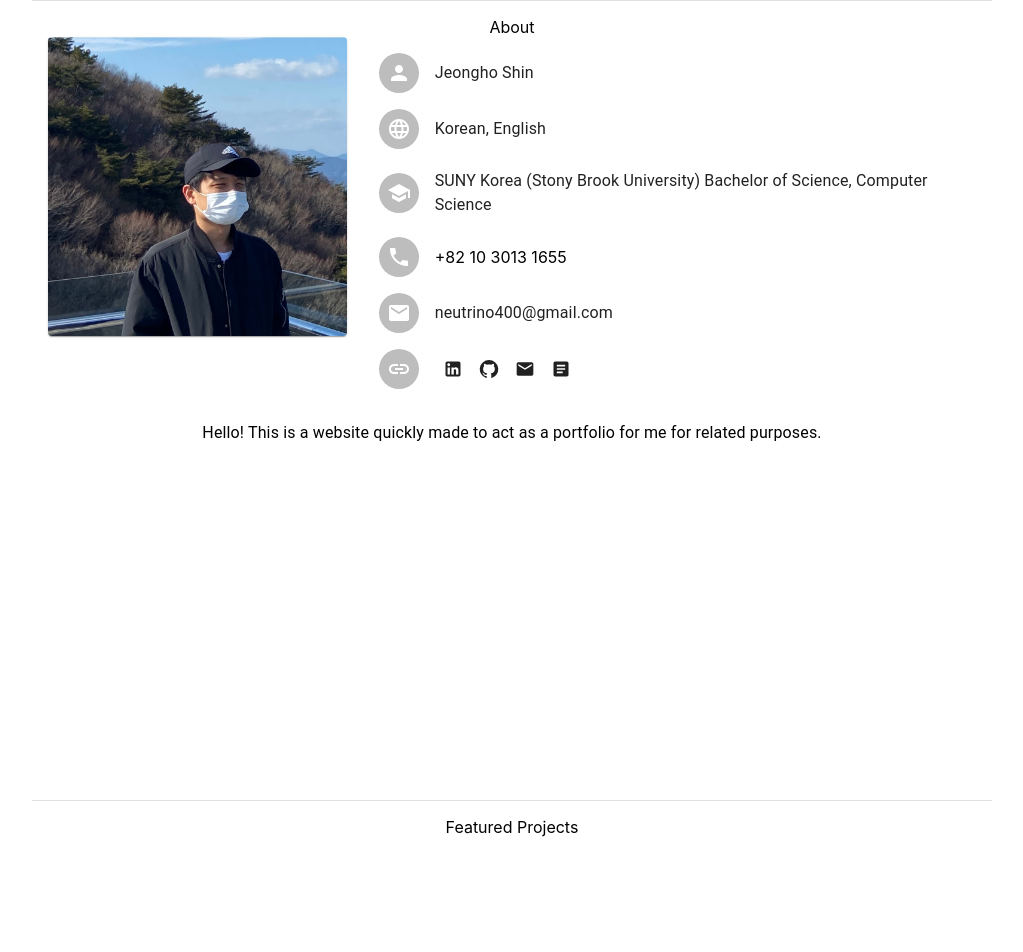
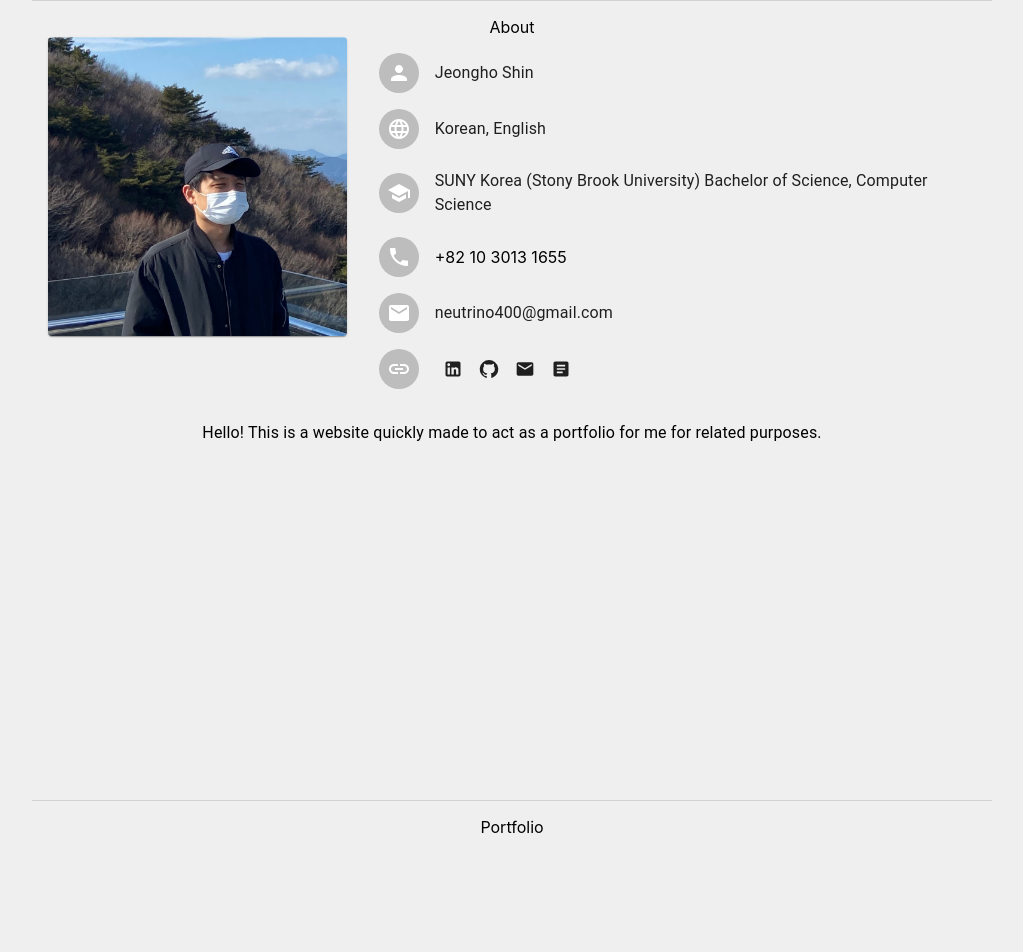
Before and after one commit to je0shin/je0shin.github.io, a React (Create React App) app: page / in a window 1280 px wide. Shown: the top 952 px of the page, without its empty margins (128-1151 px from the left). Built offline with nearby package versions, Linux system fonts and the light colour scheme.

Commit message:
Removal of experience for nwo

```diff
--- a/package.json
+++ b/package.json
@@ -7,7 +7,9 @@
     "@emotion/styled": "^11.9.3",
     "@fontsource/roboto": "^4.5.7",
     "@mui/icons-material": "^5.8.4",
+    "@mui/lab": "^5.0.0-alpha.91",
     "@mui/material": "^5.9.1",
+    "@mui/styled-engine-sc": "^5.8.0",
     "@testing-library/jest-dom": "^5.16.4",
     "@testing-library/react": "^13.3.0",
     "@testing-library/user-event": "^13.5.0",
@@ -15,6 +17,7 @@
     "react": "^18.2.0",
     "react-dom": "^18.2.0",
     "react-scripts": "5.0.1",
+    "styled-components": "^5.3.5",
     "web-vitals": "^2.1.4"
   },
   "scripts": {
--- a/src/App.js
+++ b/src/App.js
@@ -1,19 +1,33 @@
 import { Box } from "@mui/system";
+import { createTheme, ThemeProvider } from "@mui/material/styles";
+
 import "./App.css";
 import AboutSection from "./components/AboutSection";
-import ExperienceSection from "./components/ExperienceSection";
-import ProjectsSection from "./components/ProjectsSection";
+import Portfolio from "./components/PortfolioSection";
 import Topbar from "./components/Topbar";
+
+const theme = createTheme({
+  palette: {
+    secondary: {
+      main: "#E33E7F",
+    },
+    background: {
+      paper: "#EFEFEF",
+    },
+  },
+});
+
 function App() {
   return (
-    <div className="App">
-      {/* <Topbar /> */}
-      <Box sx={{ maxWidth: "75%", mx: "auto" }}>
-        <AboutSection />
-        <ProjectsSection />
-        <ExperienceSection />
-      </Box>
-    </div>
+    <ThemeProvider theme={theme}>
+      <div className="App" style={{ backgroundColor: "#EFEFEF" }}>
+        {/* <Topbar /> */}
+        <Box sx={{ maxWidth: "75%", mx: "auto" }}>
+          <AboutSection />
+          <Portfolio />
+        </Box>
+      </div>
+    </ThemeProvider>
   );
 }
 
--- a/src/components/ExperienceSection.jsx
+++ b/src/components/PortfolioSection.jsx
@@ -1,12 +1,12 @@
 import React from "react";
 import { Box, Divider } from "@mui/material";
 
-export default function ExperienceSection() {
+export default function Portfolio() {
   return (
     <div style={{ height: "100vh" }}>
       <Divider />
 
-      <Box sx={{ p: 2 }}>Work experience</Box>
+      <Box sx={{ p: 2 }}>Portfolio</Box>
     </div>
   );
 }
--- a/src/components/ProjectsSection.jsx
+++ /dev/null
@@ -1,12 +0,0 @@
-import React from "react";
-import { Box, Divider } from "@mui/material";
-
-export default function ProjectsSection() {
-  return (
-    <div style={{ height: "100vh" }}>
-      <Divider />
-
-      <Box sx={{ p: 2 }}>Featured Projects</Box>
-    </div>
-  );
-}
```
Also changed, not shown: 2 other files (tests, documents, lock files or other folders).
